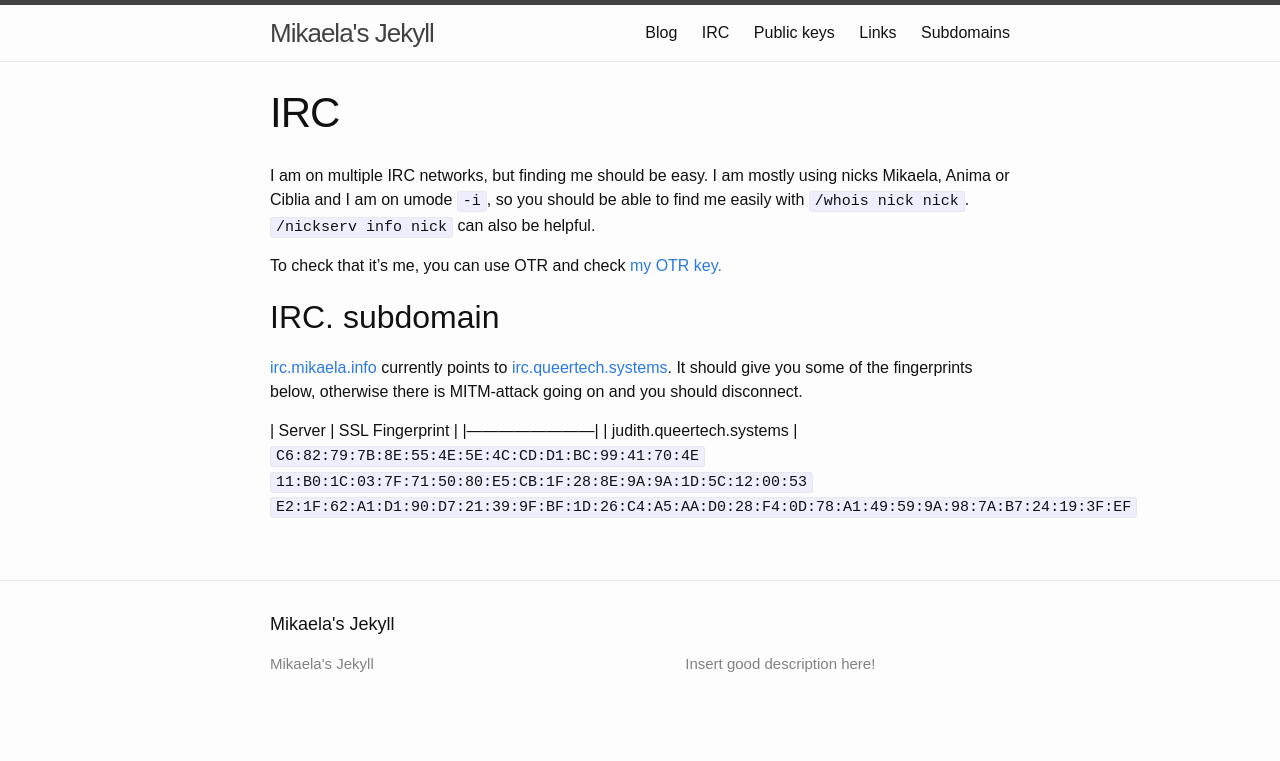
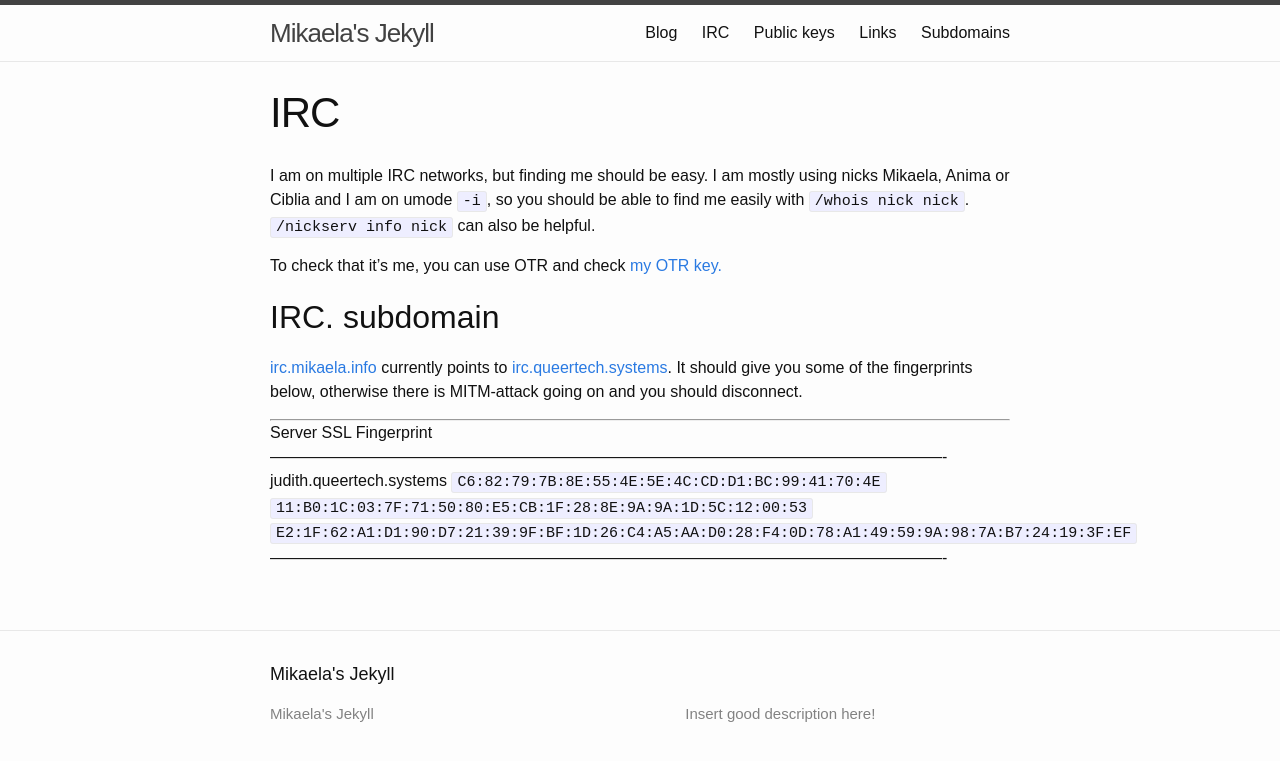
Before and after one commit to Mikaela/mikaela.github.io, a Jekyll site: the page built from pages/irc.markdown, in a window 1280 px wide. Shown: the top 761 px of the page. Built offline with Jekyll 4.4.1, drawn with Linux system fonts in a browser that asks for light colours; Markdown is read by kramdown in place of the engine named in the settings.

Commit message:
irc: attempt to fix the table

```diff
--- a/pages/irc.markdown
+++ b/pages/irc.markdown
@@ -16,8 +16,11 @@ To check that it's me, you can use OTR and check [my OTR key.](keys)
 It should give you some of the fingerprints below, otherwise there is MITM-attack
 going on and you should disconnect.
 
-| Server | SSL Fingerprint |
-|------------------------|
-| judith.queertech.systems | `C6:82:79:7B:8E:55:4E:5E:4C:CD:D1:BC:99:41:70:4E`
-`11:B0:1C:03:7F:71:50:80:E5:CB:1F:28:8E:9A:9A:1D:5C:12:00:53`
-`E2:1F:62:A1:D1:90:D7:21:39:9F:BF:1D:26:C4:A5:AA:D0:28:F4:0D:78:A1:49:59:9A:98:7A:B7:24:19:3F:EF`
+-------------------------------------------------------------------------------------------------------------------------------
+Server SSL
+       Fingerprint
+-------------------------------------------------------------------------------------------------------------------------------
+judith.queertech.systems    `C6:82:79:7B:8E:55:4E:5E:4C:CD:D1:BC:99:41:70:4E`
+                            `11:B0:1C:03:7F:71:50:80:E5:CB:1F:28:8E:9A:9A:1D:5C:12:00:53`
+                            `E2:1F:62:A1:D1:90:D7:21:39:9F:BF:1D:26:C4:A5:AA:D0:28:F4:0D:78:A1:49:59:9A:98:7A:B7:24:19:3F:EF`
+-------------------------------------------------------------------------------------------------------------------------------
```
